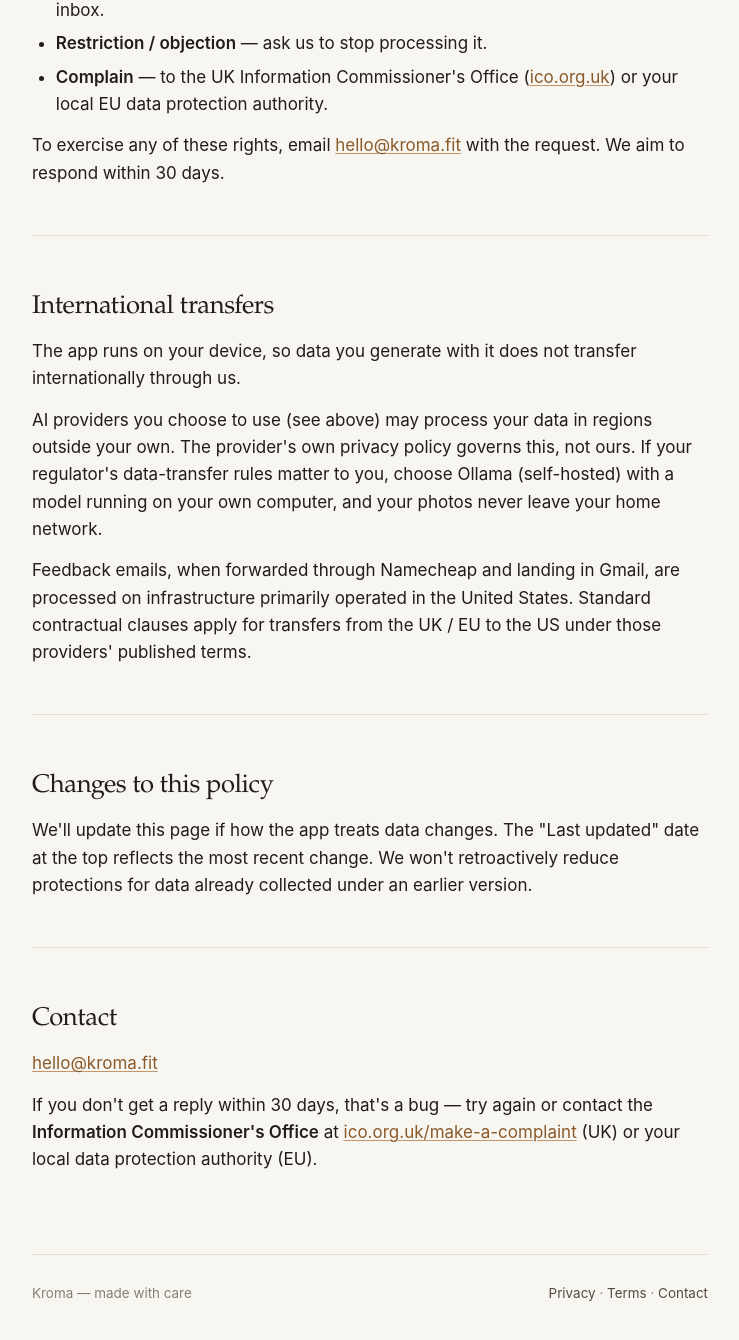
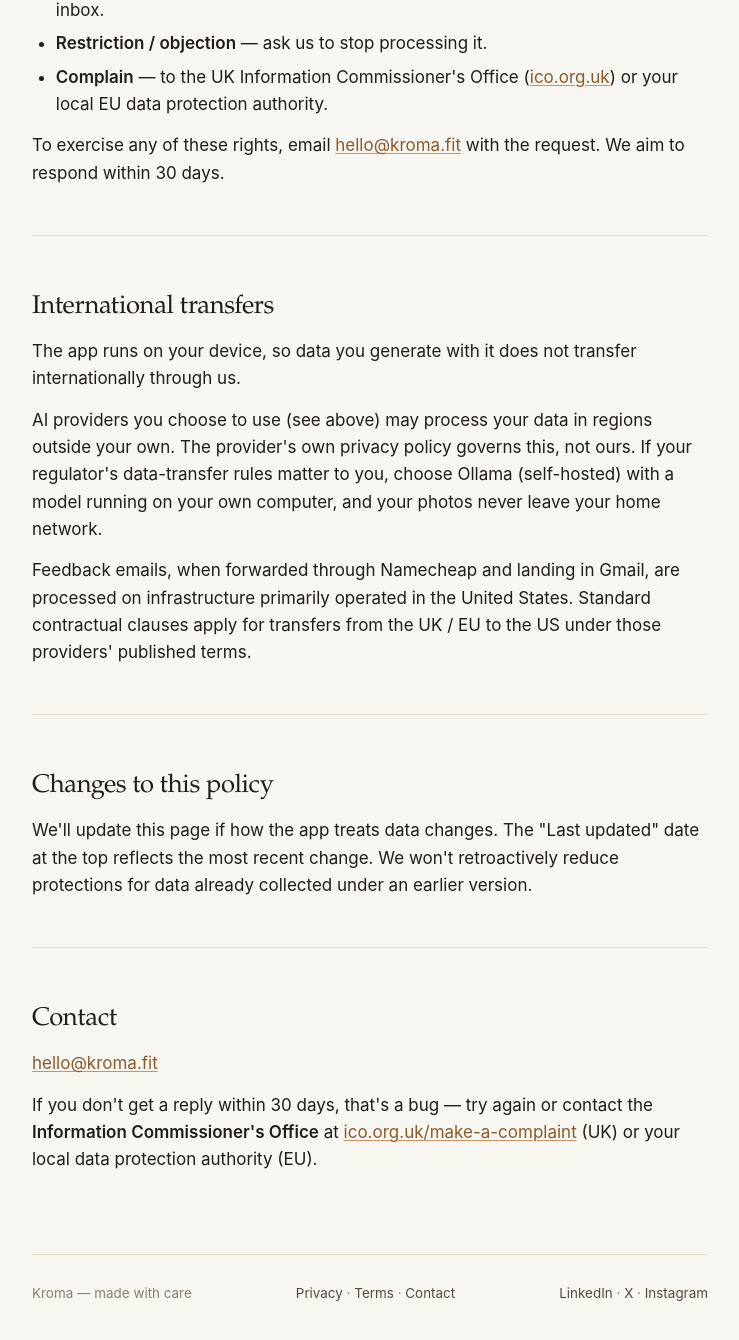
Before and after one commit to pompmmxix/kroma-site, a Jekyll site: the page privacy.html, which Jekyll copies as it is, in a window 1280 px wide and 1400 px high, scrolled down 6853 px. Shown: the top 1340 px of the window, without its empty margins (270-1009 px from the left). Built offline with Jekyll 4.4.1, drawn with Linux system fonts in a browser that asks for light colours.

Commit message:
Correct phone proportions in site images; add social links to footer

```diff
--- a/_layouts/default.html
+++ b/_layouts/default.html
@@ -24,6 +24,7 @@
 <footer class="site-ft">
 <p>© {{ site.time | date: "%Y" }} Kroma. Local-first wardrobe tools.</p>
 <p><a href="/">Home</a> &middot; <a href="/privacy">Privacy</a> &middot; <a href="/terms">Terms</a></p>
+<p><a href="https://www.linkedin.com/company/kroma-fit/" rel="me noopener" target="_blank" aria-label="Kroma on LinkedIn">LinkedIn</a> &middot; <a href="https://x.com/kromafit" rel="me noopener" target="_blank" aria-label="Kroma on X">X</a> &middot; <a href="https://www.instagram.com/kroma.fit.app" rel="me noopener" target="_blank" aria-label="Kroma on Instagram">Instagram</a></p>
 </footer>
 </body>
 </html>
--- a/feedback.html
+++ b/feedback.html
@@ -387,6 +387,11 @@ description: Tell us about gaps, mistakes, or things that aren't working — ano
       <a href="/terms">Terms</a> &middot;
       <a href="/feedback/">Feedback</a>
     </span>
+    <span class="social">
+      <a href="https://www.linkedin.com/company/kroma-fit/" rel="me noopener" target="_blank" aria-label="Kroma on LinkedIn">LinkedIn</a> &middot;
+      <a href="https://x.com/kromafit" rel="me noopener" target="_blank" aria-label="Kroma on X">X</a> &middot;
+      <a href="https://www.instagram.com/kroma.fit.app" rel="me noopener" target="_blank" aria-label="Kroma on Instagram">Instagram</a>
+    </span>
   </footer>
 
 </div>
--- a/privacy.html
+++ b/privacy.html
@@ -178,6 +178,11 @@
       <a href="/terms">Terms</a> &middot;
       <a href="mailto:hello@kroma.fit">Contact</a>
     </span>
+    <span class="social">
+      <a href="https://www.linkedin.com/company/kroma-fit/" rel="me noopener" target="_blank" aria-label="Kroma on LinkedIn">LinkedIn</a> &middot;
+      <a href="https://x.com/kromafit" rel="me noopener" target="_blank" aria-label="Kroma on X">X</a> &middot;
+      <a href="https://www.instagram.com/kroma.fit.app" rel="me noopener" target="_blank" aria-label="Kroma on Instagram">Instagram</a>
+    </span>
   </footer>
 
 </div>
--- a/style.css
+++ b/style.css
@@ -334,7 +334,7 @@ hr {
   max-width: 320px;
   /* aspect-ratio reserves the slot's height before the image loads so
      the rest of the page doesn't jump when it arrives — keeps CLS at 0. */
-  aspect-ratio: 780 / 1360;
+  aspect-ratio: 678 / 1430;
   /* Soft drop shadow gives the phone mockup depth without a hard border.
      Remove or soften if the AI-generated image bakes its own shadow in. */
   filter: drop-shadow(0 12px 32px rgba(30, 27, 22, 0.18));
--- a/terms.html
+++ b/terms.html
@@ -235,6 +235,11 @@
       <a href="/terms">Terms</a> &middot;
       <a href="mailto:hello@kroma.fit">Contact</a>
     </span>
+    <span class="social">
+      <a href="https://www.linkedin.com/company/kroma-fit/" rel="me noopener" target="_blank" aria-label="Kroma on LinkedIn">LinkedIn</a> &middot;
+      <a href="https://x.com/kromafit" rel="me noopener" target="_blank" aria-label="Kroma on X">X</a> &middot;
+      <a href="https://www.instagram.com/kroma.fit.app" rel="me noopener" target="_blank" aria-label="Kroma on Instagram">Instagram</a>
+    </span>
   </footer>
 
 </div>
```
Also changed, not shown: index.html (+10 -1 lines), images/hero-wardrobe.webp, images/og-image.jpg, images/screens/1-wardrobe.webp, images/screens/2-outfits.webp, images/screens/3-analysis.webp, images/screens/4-wishlist.webp, images/screens/5-colours.webp, images/screens/6-story.webp.
